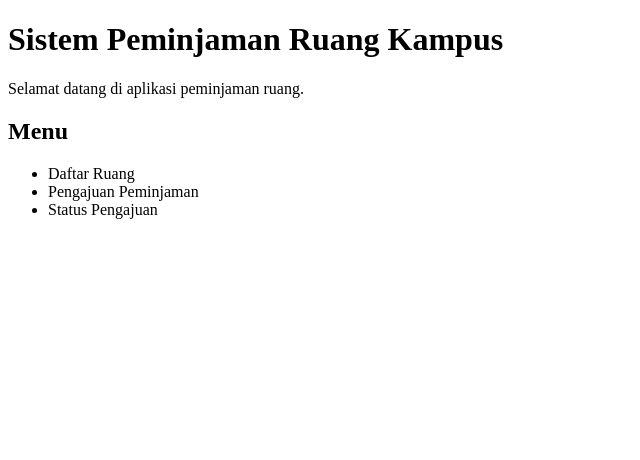
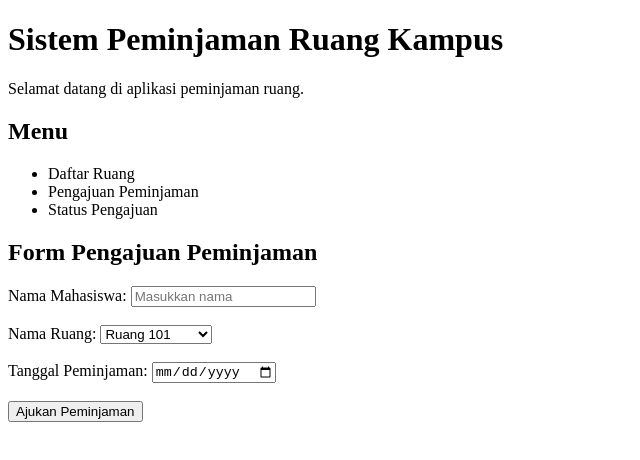
Before and after one commit to ismailjuventino-hue/peminjaman-ruang, a plain HTML site: page index.html in a window 1280 px wide. Shown: the whole page, without its empty margins (0-640 px from the left). Drawn offline with Linux system fonts and the light colour scheme.

Commit message:
feat: add booking form

```diff
--- a/index.html
+++ b/index.html
@@ -15,5 +15,28 @@
             <li>Pengajuan Peminjaman</li>
             <li>Status Pengajuan</li>
         </ul>
+        <h2>Form Pengajuan Peminjaman</h2>
+        <form>
+            <label>Nama Mahasiswa:</label>
+            <input type="text" placeholder="Masukkan nama">
+
+            <br><br>
+
+            <label>Nama Ruang:</label>
+            <select>
+                <option>Ruang 101</option>
+                <option>Ruang 202</option>
+                <option>Laboratorium 1</option>
+            </select>
+
+            <br><br>
+
+            <label>Tanggal Peminjaman:</label>
+            <input type="date">
+
+            <br><br>
+
+            <button type="button">Ajukan Peminjaman</button>
+    </form>
  </body>
 </html>
```
Lines whose indentation alone changed are shown as unchanged.
